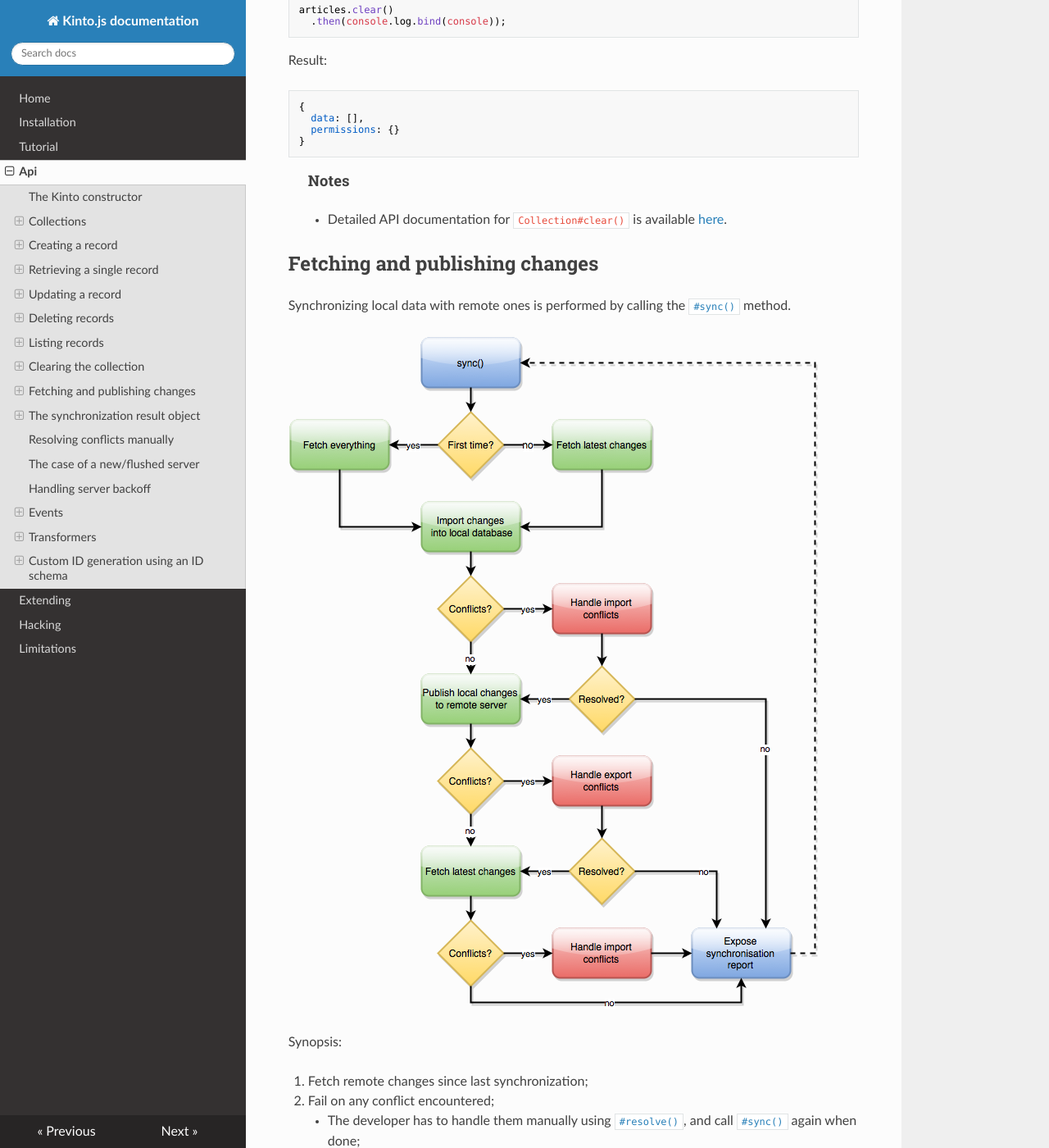
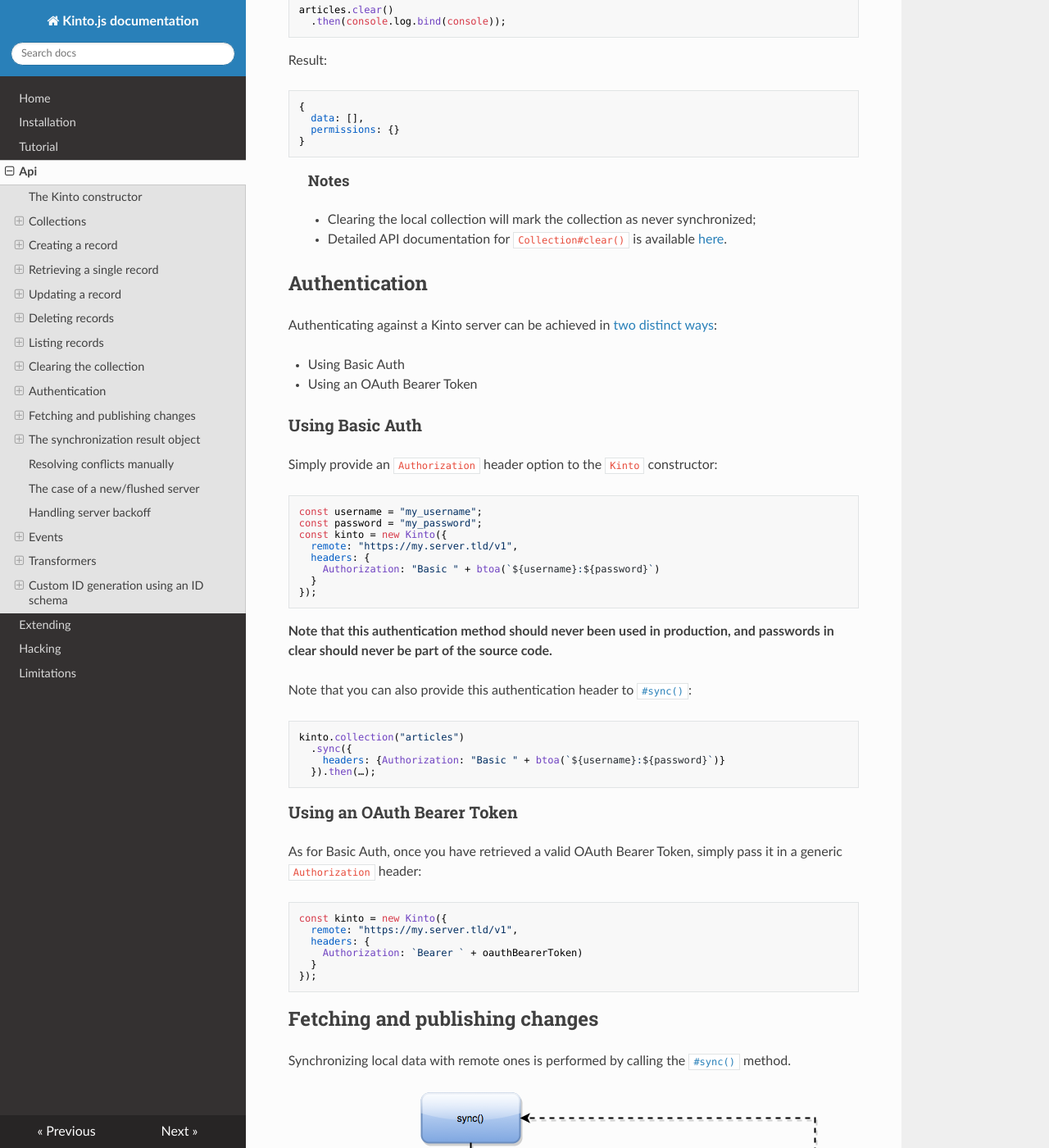
Before and after one commit to Kinto/kinto.js, an MkDocs documentation site: the page built from docs/api.md, in a window 1280 px wide and 1400 px high, scrolled down 4649 px. Shown: the whole window at 82% size. Built offline with MkDocs 1.6.1, drawn with Linux system fonts in a browser that asks for light colours; nearby versions of some CDN libraries; old or Windows-style settings are respelled for this version of MkDocs.

Commit message:
Fixes #99: Added docs for authorization.

````diff
--- a/docs/api.md
+++ b/docs/api.md
@@ -234,7 +234,55 @@ Result:
 ```
 
 > #### Notes
+>
+> - Clearing the local collection will mark the collection as never synchronized;
 > - Detailed API documentation for `Collection#clear()` is available [here](https://doc.esdoc.org/github.com/Kinto/kinto.js/class/src/collection.js~Collection.html#instance-method-clear).
+
+## Authentication
+
+Authenticating against a Kinto server can be achieved in [two distinct ways](http://kinto.readthedocs.org/en/latest/api/cliquet/authentication.html):
+
+- Using Basic Auth
+- Using an OAuth Bearer Token
+
+### Using Basic Auth
+
+Simply provide an `Authorization` header option to the `Kinto` constructor:
+
+```js
+const username = "my_username";
+const password = "my_password";
+const kinto = new Kinto({
+  remote: "https://my.server.tld/v1",
+  headers: {
+    Authorization: "Basic " + btoa(`${username}:${password}`)
+  }
+});
+```
+
+**Note that this authentication method should never been used in production, and passwords in clear should never be part of the source code.**
+
+Note that you can also provide this authentication header to [`#sync()`](https://doc.esdoc.org/github.com/Kinto/kinto.js/class/src/collection.js~Collection.html#instance-method-sync):
+
+```js
+kinto.collection("articles")
+  .sync({
+    headers: {Authorization: "Basic " + btoa(`${username}:${password}`)}
+  }).then(…);
+```
+
+### Using an OAuth Bearer Token
+
+As for Basic Auth, once you have retrieved a valid OAuth Bearer Token, simply pass it in a generic `Authorization` header:
+
+```js
+const kinto = new Kinto({
+  remote: "https://my.server.tld/v1",
+  headers: {
+    Authorization: `Bearer ` + oauthBearerToken)
+  }
+});
+```
 
 ## Fetching and publishing changes
 
````
